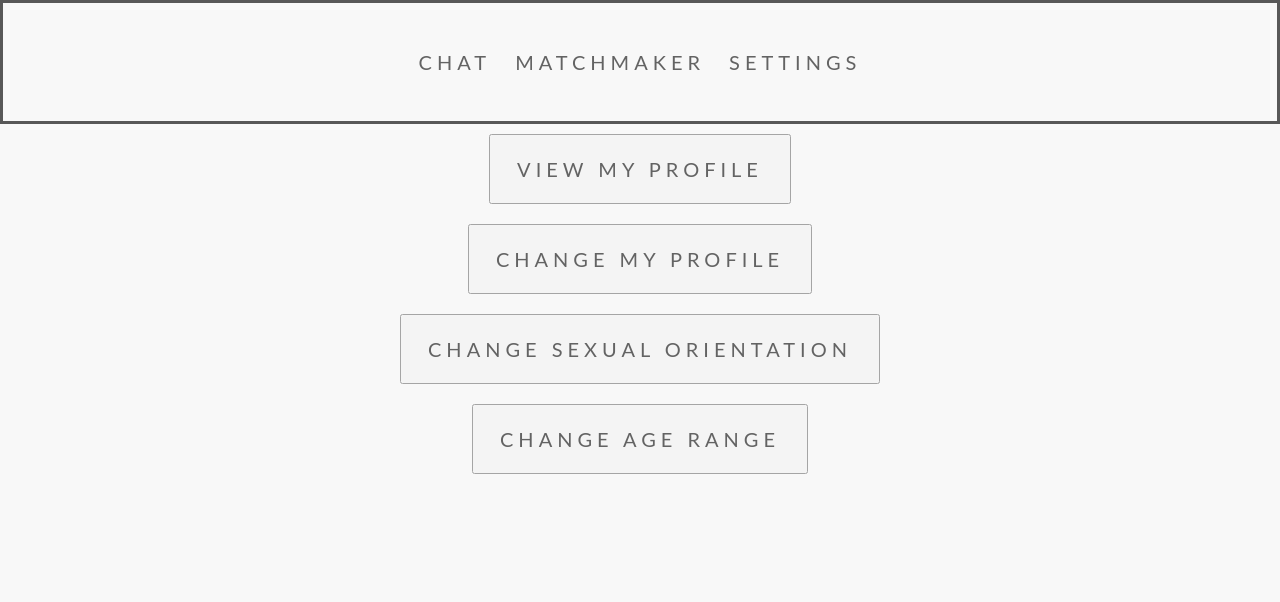
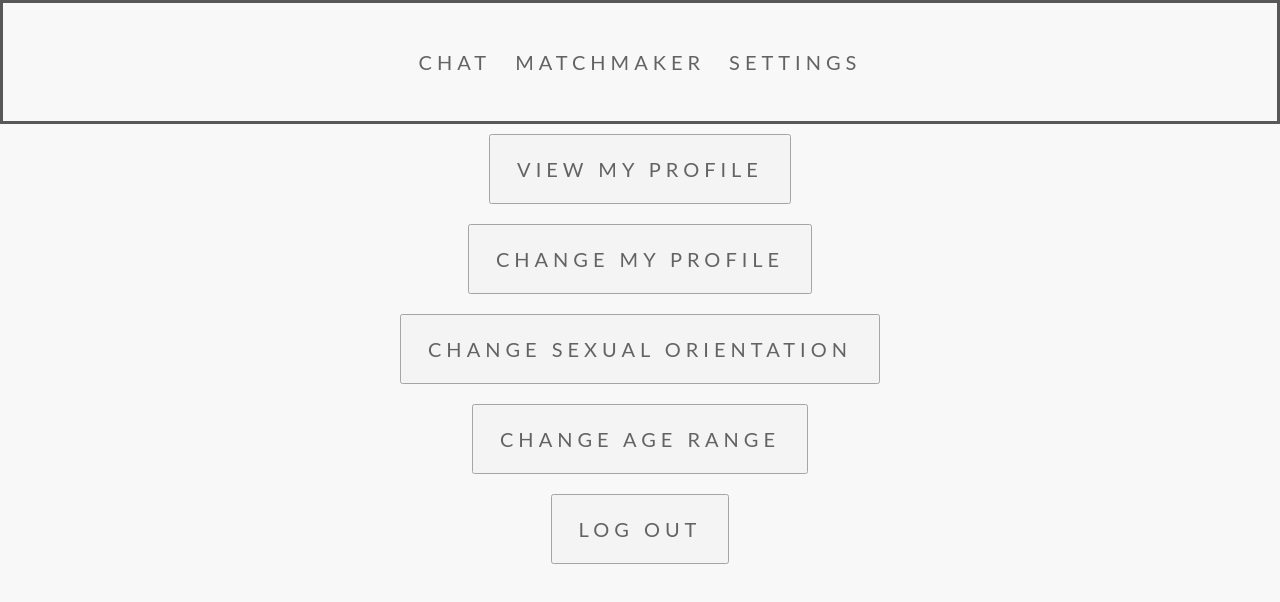
Before and after one commit to juusujanar/iizibang, a plain HTML site: page application/settings/index.html in a window 1280 px wide. Drawn offline with nearby package versions, Linux system fonts and the light colour scheme.

Commit message:
Log out button

```diff
--- a/application/settings/index.html
+++ b/application/settings/index.html
@@ -41,6 +41,7 @@
                 <div class="viewProfile"><button><h3 class="padded">Change my profile</h3></button></div>
                 <div class="viewProfile"><button><h3 class="padded">Change sexual orientation</h3></button></div>
                 <div class="viewProfile"><button><h3 class="padded">Change age range</h3></button></div>
+                <div class="viewProfile"><button><h3 class="padded">Log out</h3></button></div>
             </div>
 
 
```
